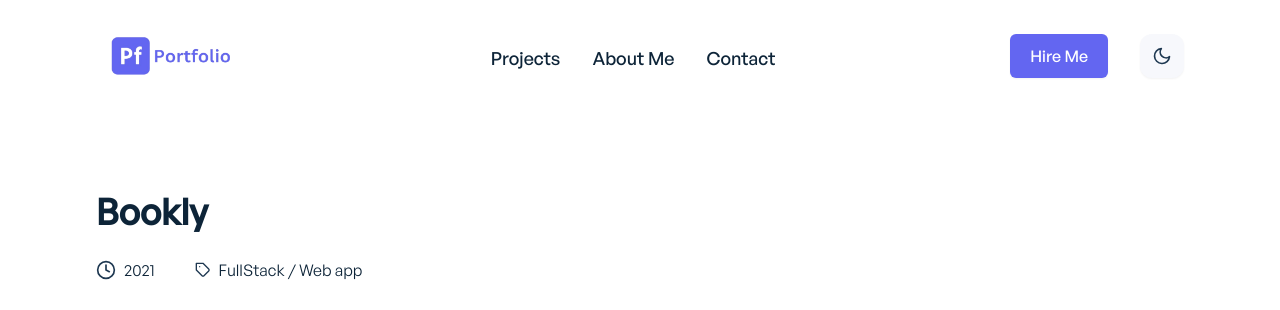
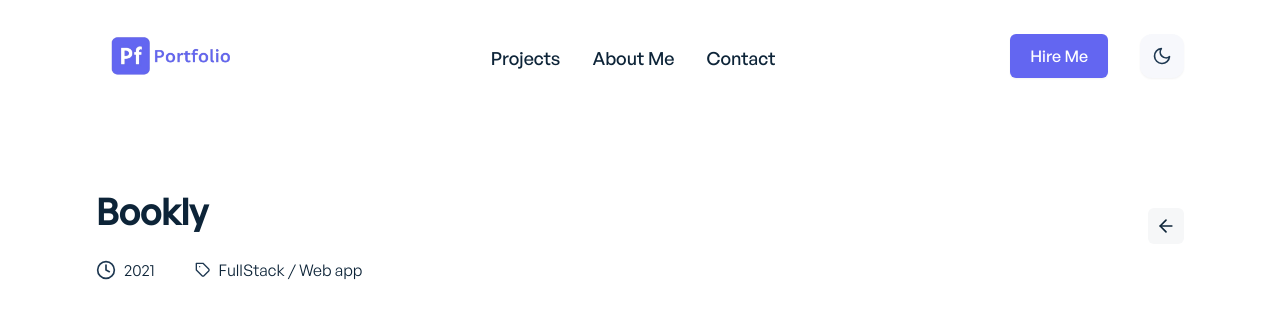
Before and after one commit to Misa100/portfolio-main, a Next.js app: page /projects/1 in a window 1280 px wide. Shown: the top 310 px of the page. Built offline with nearby package versions, Linux system fonts and the light colour scheme.

Commit message:
add back button

```diff
--- a/pages/projects/[id].js
+++ b/pages/projects/[id].js
@@ -1,5 +1,5 @@
 import Image from 'next/image';
-import { FiClock, FiTag } from 'react-icons/fi';
+import { FiClock, FiTag, FiArrowLeft } from 'react-icons/fi';
 import PagesMetaHead from '../../components/PagesMetaHead';
 import { projectsData } from '../../data/projectsData';
 import RelatedProjects from '../../components/projects/RelatedProjects';
@@ -11,9 +11,17 @@ function ProjectSingle(props) {
 
 			{/* Header */}
 			<div>
-				<p className="font-general-medium text-left text-3xl sm:text-4xl font-bold text-primary-dark dark:text-primary-light mt-14 sm:mt-20 mb-7">
-					{props.project.ProjectHeader.title}
-				</p>
+				<div className="flex row items-center justify-between justify-items-center">
+					<p className="font-general-medium text-left text-3xl sm:text-4xl font-bold text-primary-dark dark:text-primary-light mt-14 sm:mt-20 mb-7">
+						{props.project.ProjectHeader.title}
+					</p>
+					<button
+						onClick={() => window.history.back()}
+						className="flex items-center text-primary-dark dark:text-primary-light dark:bg-ternary-dark bg-ternary-light p-2 rounded-md hover:bg-opacity-80 transition mt-14 sm:mt-20"
+					>
+						<FiArrowLeft className="text-xs sm:text-xl" />
+					</button>
+				</div>
 				<div className="flex">
 					<div className="flex items-center mr-10">
 						<FiClock className="text-xl text-ternary-dark dark:text-ternary-light" />
```
